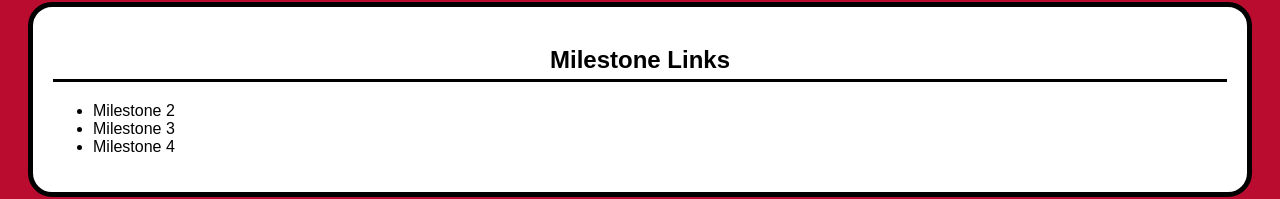
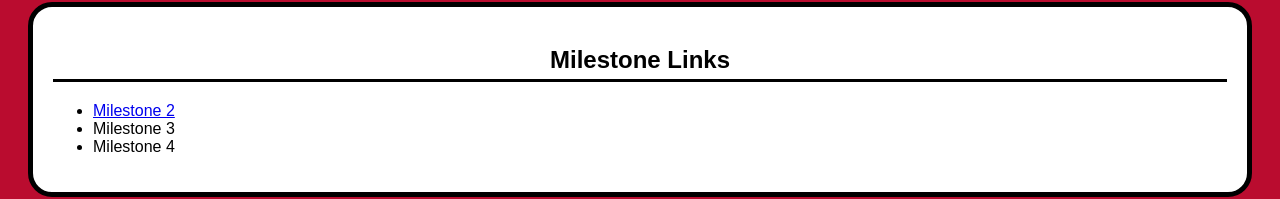
Before and after one commit to JeffDonnell/JeffDonnell.github.io, a plain HTML site: page index.html in a window 1280 px wide. Shown: the part 812-1011 px from the top of the page. Drawn offline with Linux system fonts and the light colour scheme.

Commit message:
Update index.html

```diff
--- a/index.html
+++ b/index.html
@@ -46,7 +46,7 @@
 		<div class="box">
 			<h2>Milestone Links</h2>
 			<ul>
-				<li>Milestone 2</li>
+				<li><a href="Milestone 2.pdf">Milestone 2</a></li>
 				<li>Milestone 3</li>
 				<li>Milestone 4</li>
 
```
